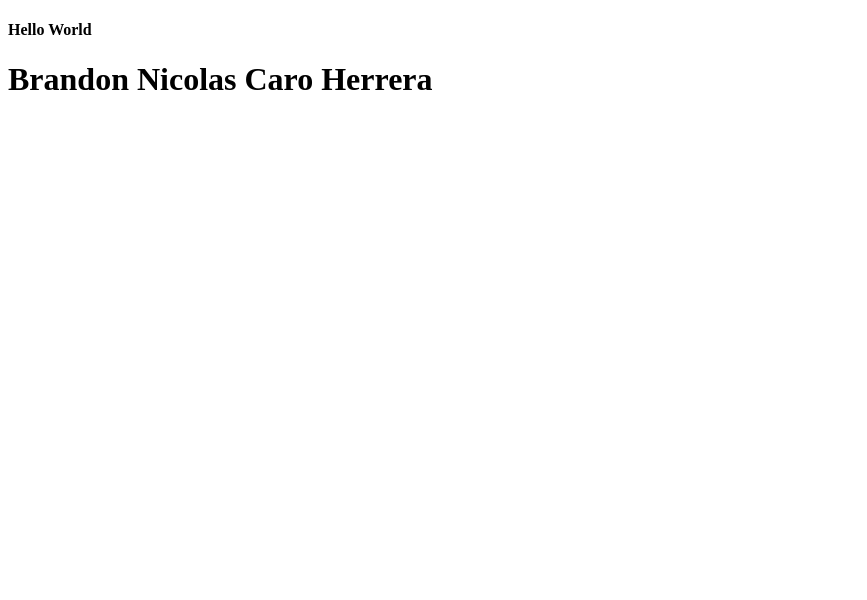
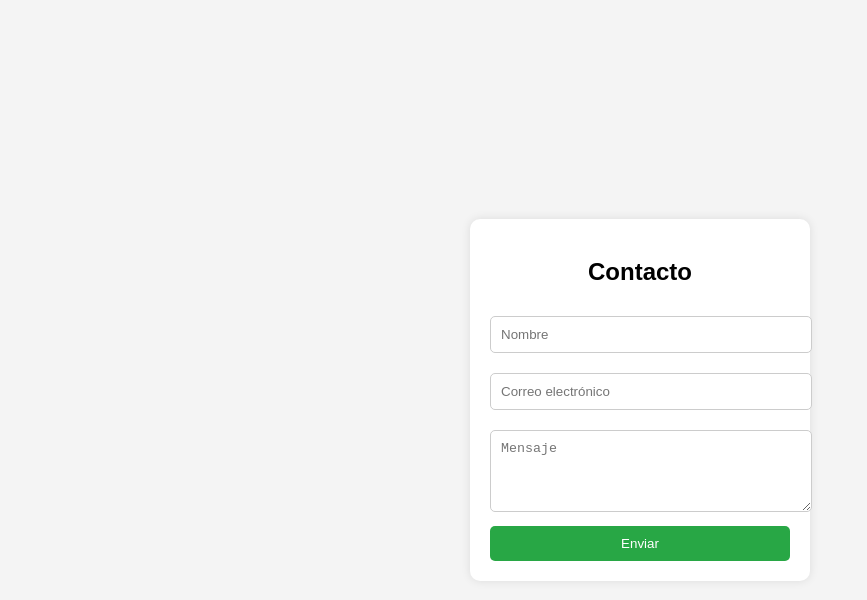
Before and after one commit to Brandoncaro9/PruebaAws, a website: page index.html in a window 1280 px wide. Shown: the whole page, without its empty margins (0-867 px from the left). Drawn offline with Linux system fonts and the light colour scheme.

Commit message:
Update index.html
Se cambio el html

```diff
--- a/index.html
+++ b/index.html
@@ -1,13 +1,61 @@
 <!DOCTYPE html>
-<html lang="en">
+<html lang="es">
 <head>
     <meta charset="UTF-8">
     <meta name="viewport" content="width=device-width, initial-scale=1.0">
-    <title>Document</title>
+    <title>Aplicación Sencilla</title>
+    <style>
+        body {
+            font-family: Arial, sans-serif;
+            margin: 0;
+            padding: 0;
+            display: flex;
+            justify-content: center;
+            align-items: center;
+            height: 100vh;
+            background-color: #f4f4f4;
+        }
+        .container {
+            background: white;
+            padding: 20px;
+            border-radius: 10px;
+            box-shadow: 0px 0px 10px rgba(0, 0, 0, 0.1);
+            width: 300px;
+            text-align: center;
+        }
+        h2 {
+            margin-bottom: 20px;
+        }
+        input, textarea {
+            width: 100%;
+            padding: 10px;
+            margin: 10px 0;
+            border: 1px solid #ccc;
+            border-radius: 5px;
+        }
+        button {
+            background: #28a745;
+            color: white;
+            border: none;
+            padding: 10px;
+            width: 100%;
+            border-radius: 5px;
+            cursor: pointer;
+        }
+        button:hover {
+            background: #218838;
+        }
+    </style>
 </head>
-
-<h4>Hello World</h4>
 <body>
-    <h1>Brandon Nicolas Caro Herrera</h1>
+    <div class="container">
+        <h2>Contacto</h2>
+        <form>
+            <input type="text" placeholder="Nombre" required>
+            <input type="email" placeholder="Correo electrónico" required>
+            <textarea placeholder="Mensaje" rows="4" required></textarea>
+            <button type="submit">Enviar</button>
+        </form>
+    </div>
 </body>
 </html>
```
